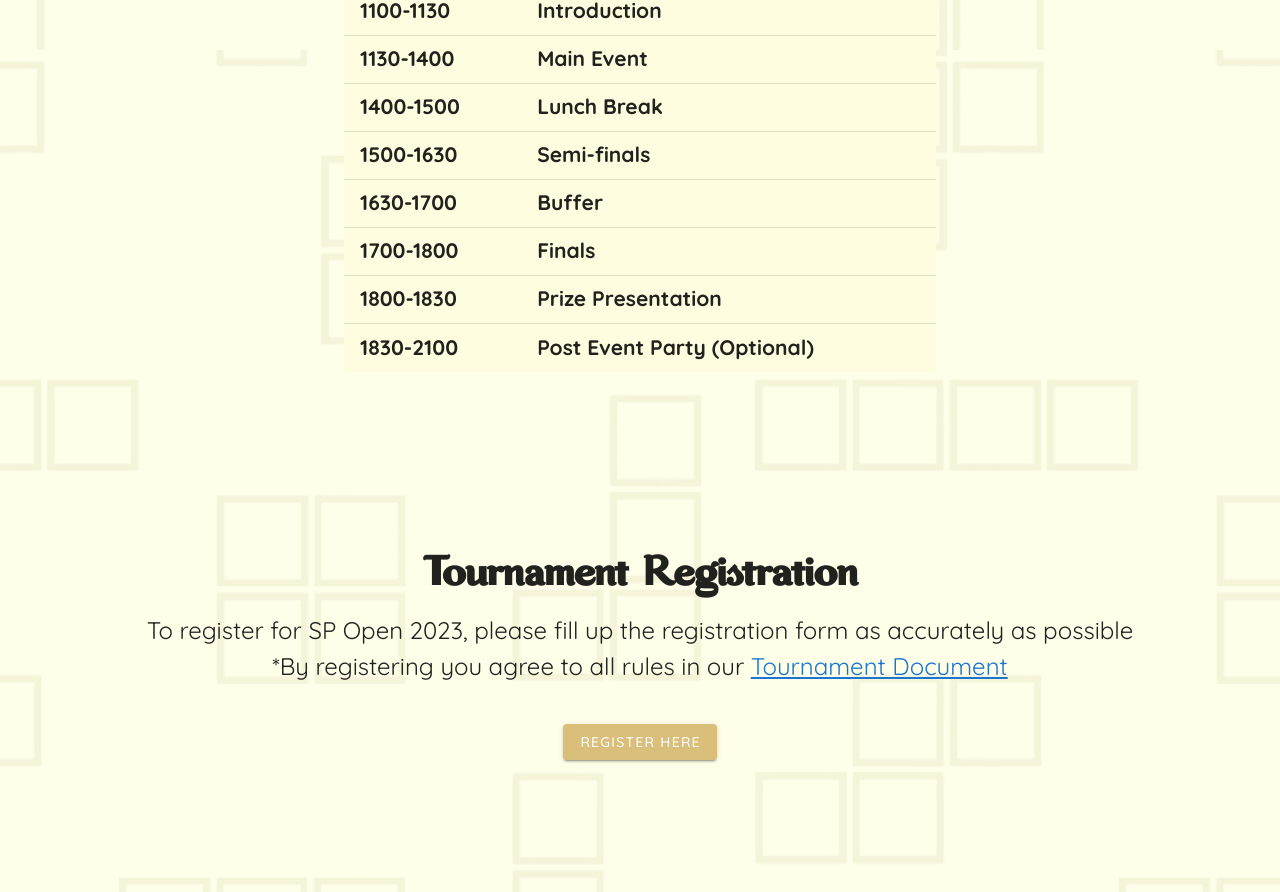
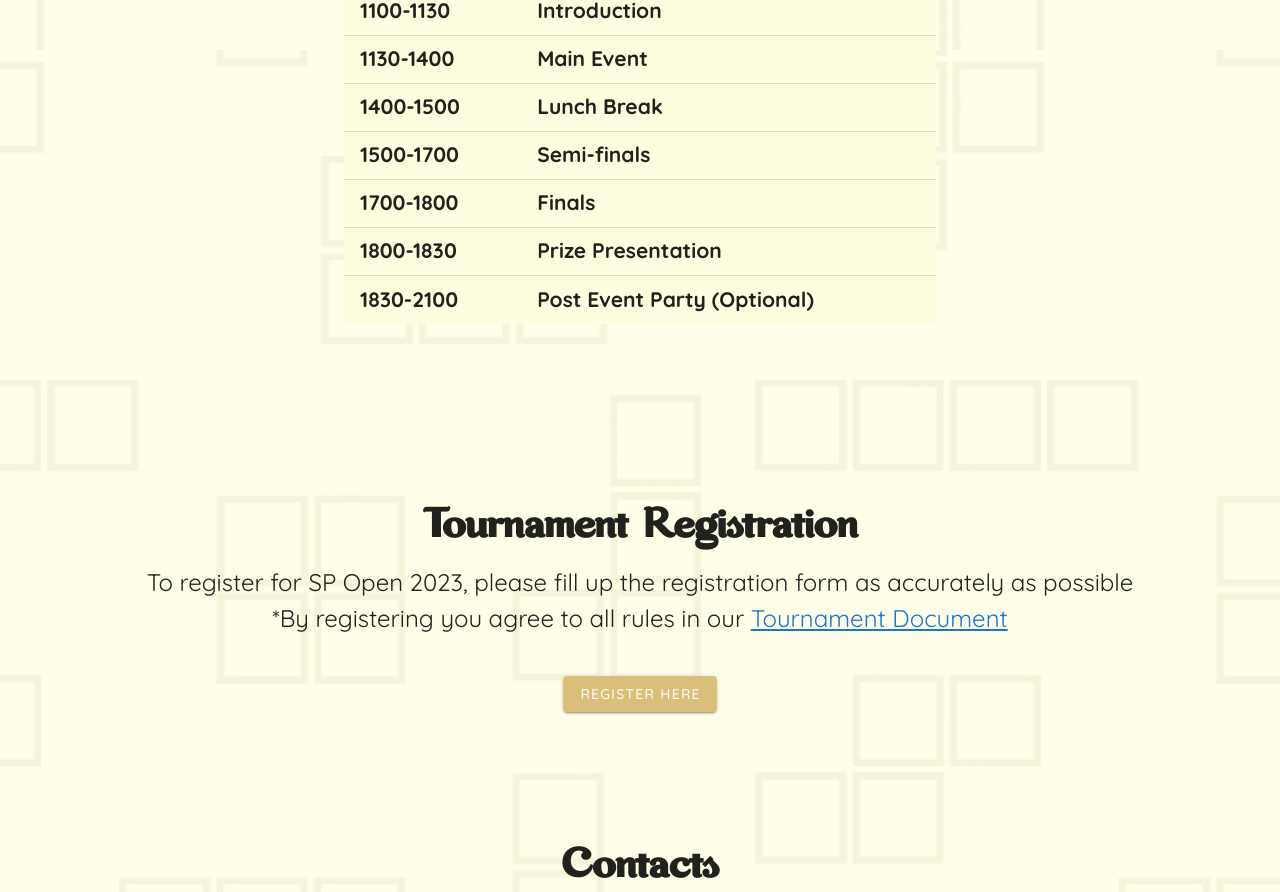
Before and after one commit to SPMS-Tetris/SPMS-Tetris.github.io, a Vue app: page / in a window 1280 px wide. Shown: the part 2110-3002 px from the top of the page. Built offline with nearby package versions, Linux system fonts and the light colour scheme.

Commit message:
updated schedule again

```diff
--- a/src/views/Schedule.vue
+++ b/src/views/Schedule.vue
@@ -32,12 +32,8 @@
               <td> <h2 class="bold"> Lunch Break </h2> </td>
             </tr>
             <tr class="text-left">
-              <td> <h2 class="bold"> 1500-1630 </h2> </td>
+              <td> <h2 class="bold"> 1500-1700 </h2> </td>
               <td> <h2 class="bold"> Semi-finals </h2> </td>
-            </tr>
-            <tr class="text-left">
-              <td> <h2 class="bold"> 1630-1700 </h2> </td>
-              <td> <h2 class="bold"> Buffer </h2> </td>
             </tr>
             <tr class="text-left">
               <td> <h2 class="bold"> 1700-1800 </h2> </td>
```
